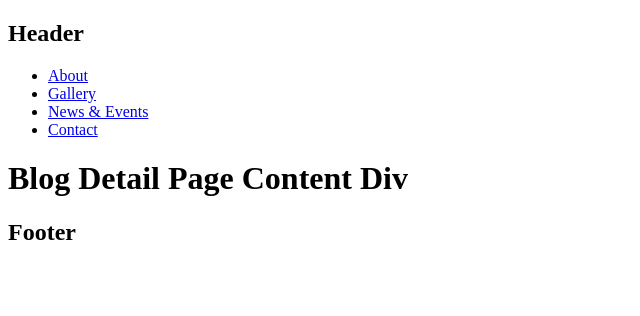
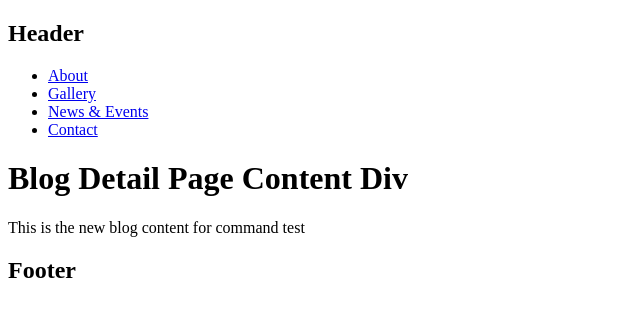
Before and after one commit to prashantjain9102/kalkiant, a plain HTML site: page blogdetail.html in a window 1280 px wide. Shown: the whole page, without its empty margins (0-640 px from the left). Drawn offline with Linux system fonts and the light colour scheme.

Commit message:
Blog detail page updated

```diff
--- a/blogdetail.html
+++ b/blogdetail.html
@@ -20,6 +20,7 @@
     </header>
     <div class="content">
         <h1>Blog Detail Page Content Div</h1>
+        <p>This is the new blog content for command test</p>
     </div>
     <footer>
         <h2>Footer</h2>
```
